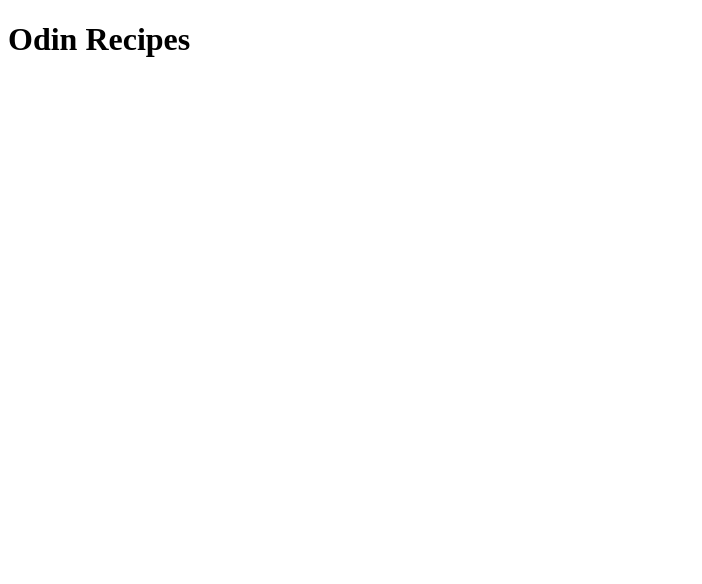
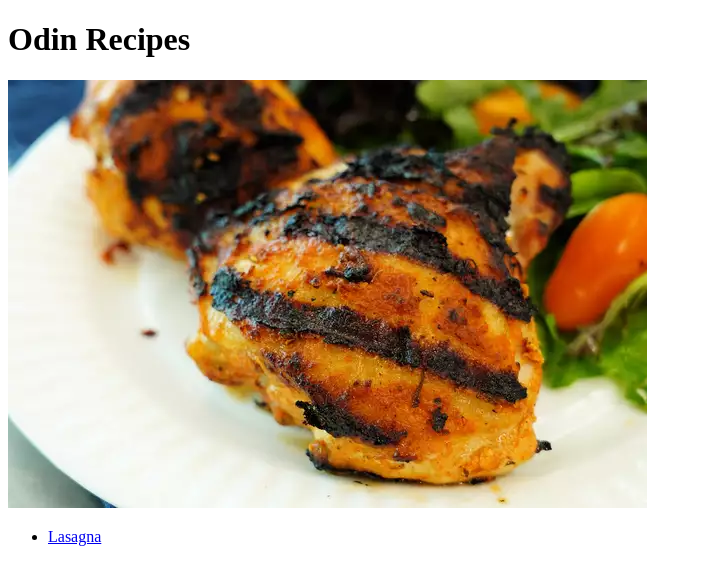
Before and after one commit to ReasonForTeason/odin-recipies, a plain HTML site: page index.html in a window 1280 px wide. Shown: the whole page, without its empty margins (0-702 px from the left). Drawn offline with Linux system fonts and the light colour scheme.

Commit message:
Added Index link and Jpeg

```diff
--- a/index.html
+++ b/index.html
@@ -9,5 +9,13 @@
 <body>
     <h1>Odin Recipes</h1>
 
+    <img src="recipes/image.webp" alt="Some Good Looking Food I Made">
+
+<ul>
+    <li>
+        <a href="recipes/lasagna.html">Lasagna</a>
+    </li>
+</ul>
+
 </body>
 </html>
```
